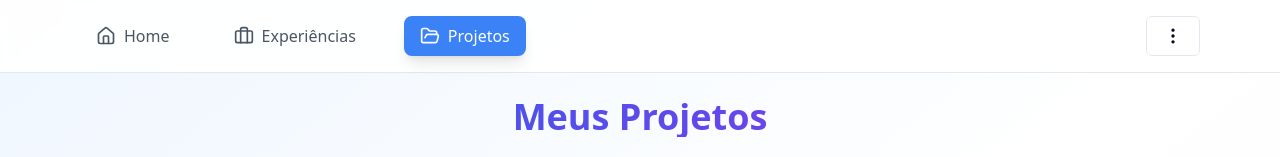
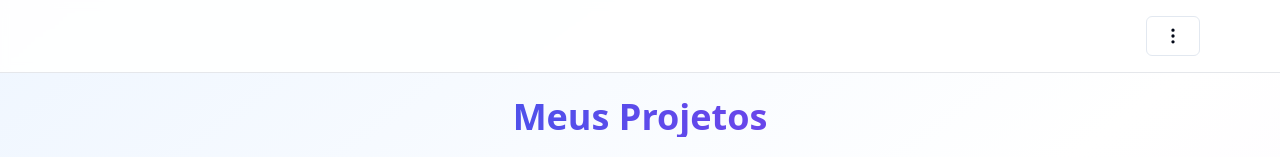
Before and after one commit to alanjhones2504/curriculo-alan-jhones, a React (Vite) app: page /projetos in a window 1280 px wide. Shown: the top 157 px of the page. Built offline with nearby package versions, Linux system fonts and the light colour scheme.

Commit message:
Remove navigation items from navbar
Move home, experience, and projects links to the three-dot menu.

```diff
--- a/src/components/Navbar.tsx
+++ b/src/components/Navbar.tsx
@@ -22,24 +22,7 @@ const Navbar = () => {
   return (
     <nav className="bg-white/90 backdrop-blur-sm border-b border-gray-200 sticky top-0 z-50">
       <div className="max-w-6xl mx-auto px-4">
-        <div className="flex justify-between items-center py-4">
-          <div className="flex space-x-8">
-            {navItems.map((item) => (
-              <Link
-                key={item.path}
-                to={item.path}
-                className={`flex items-center gap-2 px-4 py-2 rounded-lg transition-all duration-200 ${
-                  location.pathname === item.path
-                    ? "bg-blue-500 text-white shadow-lg"
-                    : "text-gray-600 hover:text-blue-600 hover:bg-blue-50"
-                }`}
-              >
-                <item.icon className="w-5 h-5" />
-                <span className="font-medium">{item.label}</span>
-              </Link>
-            ))}
-          </div>
-
+        <div className="flex justify-end items-center py-4">
           <Menubar>
             <MenubarMenu>
               <MenubarTrigger className="cursor-pointer">
```
